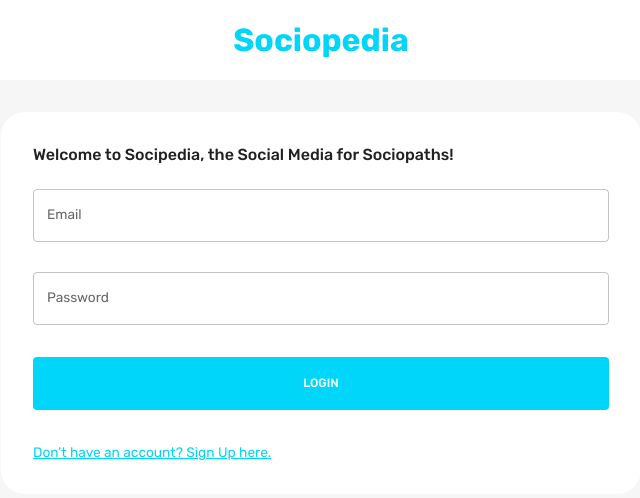
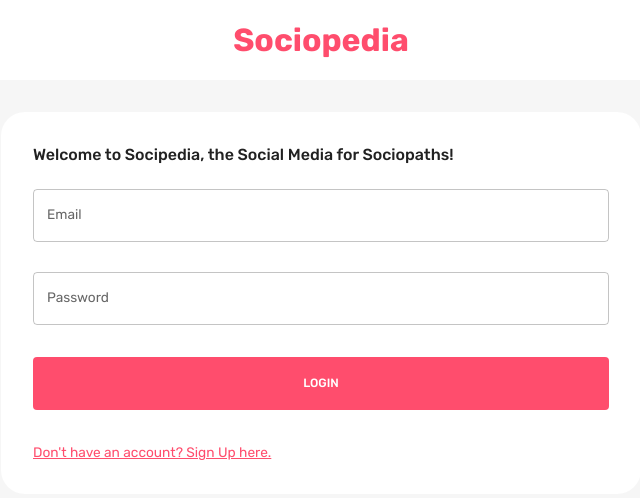
Before and after one commit to soham1826/Talktime-frontend, a React (Create React App) app: page / in a window 1280 px wide. Shown: the top 498 px of the page, without its empty margins (319-959 px from the left). Built offline with nearby package versions, Linux system fonts and the light colour scheme.

Commit message:
changes in name and theme

```diff
--- a/src/scenes/navbar/index.jsx
+++ b/src/scenes/navbar/index.jsx
@@ -56,7 +56,7 @@ const Navbar = () => {
             },
           }}
         >
-          Sociopedia
+          Talktime
         </Typography>
         {isNonMobileScreens && (
           <FlexBetween
--- a/src/scenes/navbar/tp.jsx
+++ b/src/scenes/navbar/tp.jsx
@@ -56,7 +56,7 @@ const Navbar = () => {
             },
           }}
         >
-          Sociopedia
+          Talktime
         </Typography>
         {isNonMobileScreens && (
           <FlexBetween
--- a/src/theme.js
+++ b/src/theme.js
@@ -16,16 +16,16 @@ export const colorTokens = {
     1000: "#000000",
   },
   primary: {
-    50: "#E6FBFF",
-    100: "#CCF7FE",
-    200: "#99EEFD",
-    300: "#66E6FC",
-    400: "#33DDFB",
-    500: "#00D5FA",
-    600: "#00A0BC",
-    700: "#006B7D",
-    800: "#00353F",
-    900: "#001519",
+    50: "#fff0f3",
+    100: "#ffccd5",
+    200: "#ffb3c1",
+    300: "#ff8fa3",
+    400: "#ff758f",
+    500: "#ff4d6d",
+    600: "#c9184a",
+    700: "#a4133c",
+    800: "#800f2f",
+    900: "#590d22",
   },
 };
 
```
